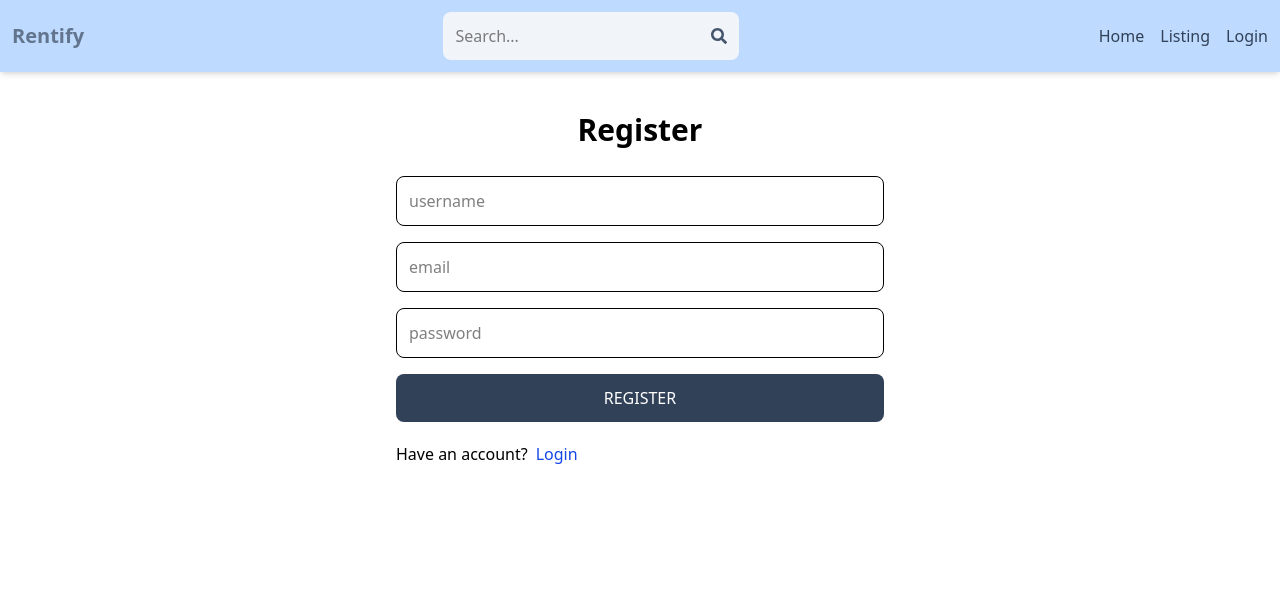
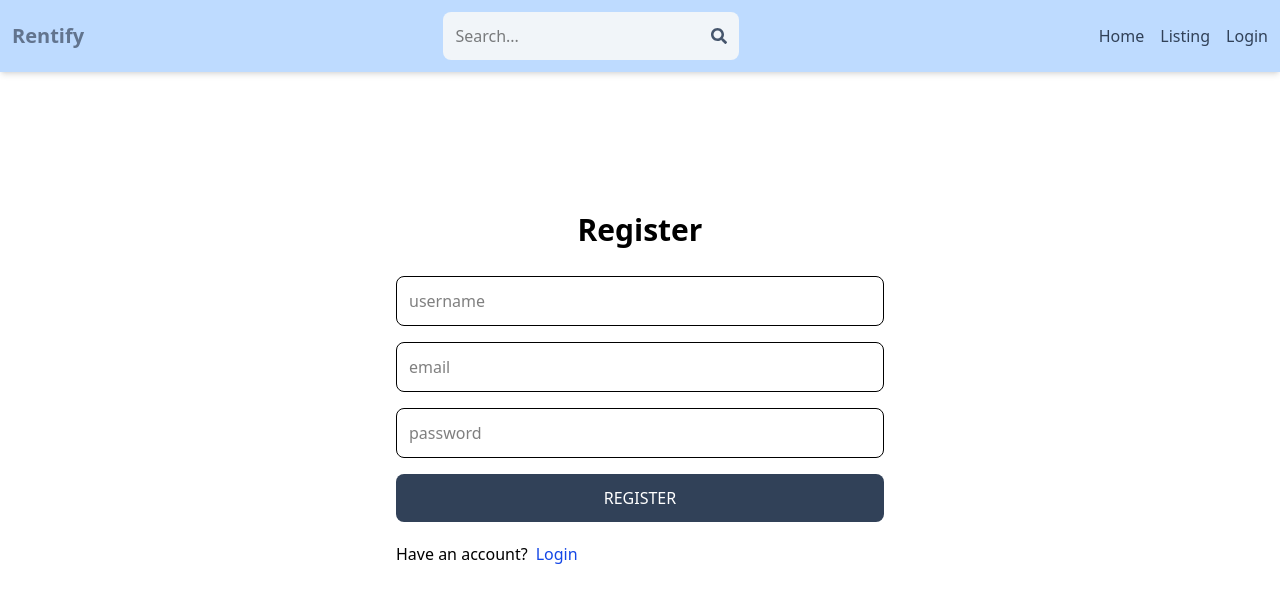
Before and after one commit to Dhruva-varun/Rentify, a React (Vite) app in the folder frontend/: page /register in a window 1280 px wide. Shown: the top 602 px of the page. Built offline with nearby package versions, Linux system fonts and the light colour scheme.

Commit message:
register functionality completed

```diff
--- a/frontend/pages/Register.jsx
+++ b/frontend/pages/Register.jsx
@@ -1,52 +1,94 @@
-import React from 'react'
-import { Link } from 'react-router-dom'
+import React, { useState } from "react";
+import { Link, useNavigate } from "react-router-dom";
 
 function Register() {
+  const [formData, setFormData] = useState({});
+  const [error, setError] = useState(null);
+  const [loading, setLoading] = useState(false);
+
+  const navigate = useNavigate();
+
+  const handleChange = (e) => {
+    setFormData({
+      ...formData,
+      [e.target.id]: e.target.value,
+    });
+  };
+
+  const handleSubmit = async (e) => {
+    e.preventDefault();
+    try {
+      setLoading(true);
+      const response = await fetch("/api/user/register", {
+        method: "POST",
+        headers: {
+          "Content-Type": "application/json",
+        },
+        body: JSON.stringify(formData),
+      });
+
+      const data = await response.json();
+
+      if (data.success === false) {
+        setError(data.message);
+        setLoading(false);
+        return;
+      }
+
+      setLoading(false);
+      setError(null);
+      navigate("/login");
+      console.log(data);
+    } catch (error) {
+      setLoading(false);
+      setError(error.message);
+    }
+  };
   return (
-    <div className='p-3 max-w-lg mx-auto'>
-    <h1 className='text-3xl text-center font-semibold my-7'>Register</h1>
-    <form
-    // onSubmit={handleSubmit}
-    className='flex flex-col gap-4'>
+    <div className="p-3 max-w-lg mx-auto">
+      <h1 className="text-3xl text-center font-semibold my-7 mt-32">
+        Register
+      </h1>
+      <form onSubmit={handleSubmit} className="flex flex-col gap-4">
         <input
-        type='text'
-        placeholder='username'
-        className='border p-3 rounded-lg'
-        id='username'
-        // onChange={handleChange}
+          type="text"
+          placeholder="username"
+          className="border p-3 rounded-lg"
+          id="userName"
+          onChange={handleChange}
         />
         <input
-        type='email'
-        placeholder='email'
-        className='border p-3 rounded-lg'
-        id='email'
-        // onChange={handleChange}
+          type="email"
+          placeholder="email"
+          className="border p-3 rounded-lg"
+          id="email"
+          onChange={handleChange}
         />
         <input
-        type='password'
-        placeholder='password'
-        className='border p-3 rounded-lg'
-        id='password'
-        // onChange={handleChange}
+          type="password"
+          placeholder="password"
+          className="border p-3 rounded-lg"
+          id="password"
+          onChange={handleChange}
         />
 
         <button
-        // disabled={loading}
-        className='bg-slate-700 text-white p-3 rounded-lg uppercase hover:opacity-95 disabled:opacity-80'
+          disabled={loading}
+          className="bg-slate-700 text-white p-3 rounded-lg uppercase hover:opacity-95 disabled:opacity-80"
         >
-        {/* {loading ? 'Loading...' : 'Sign Up'} */} Register
+          {loading ? "Loading..." : "Register"}
         </button>
         {/* <OAuth/> */}
       </form>
-    <div className='flex gap-2 mt-5'>
+      <div className="flex gap-2 mt-5">
         <p>Have an account?</p>
-      <Link to={'/login'}>
-        <span className='text-blue-700'>Login</span>
+        <Link to={"/login"}>
+          <span className="text-blue-700">Login</span>
         </Link>
       </div>
-    {/* {error && <p className='text-red-500 mt-5'>{error}</p>} */}
+      {error && <p className="text-red-500 mt-5">{error}</p>}
     </div>
-  )
+  );
 }
 
-export default Register
+export default Register;
--- a/frontend/vite.config.js
+++ b/frontend/vite.config.js
@@ -3,5 +3,13 @@ import react from '@vitejs/plugin-react-swc'
 import tailwindcss from '@tailwindcss/vite'
 // https://vite.dev/config/
 export default defineConfig({
+  server:{
+    proxy:{
+      '/api':{
+        target:'http://localhost:3000',
+        secure: false,
+      }
+    }
+  },
   plugins: [react(),tailwindcss()],
 })
```
Lines whose indentation alone changed are shown as unchanged.
